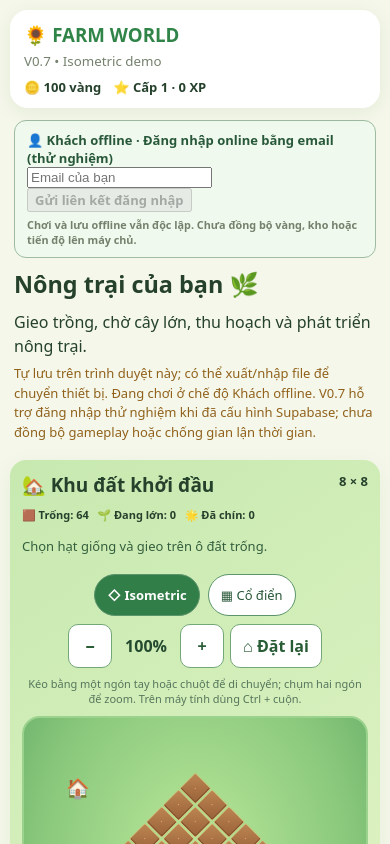
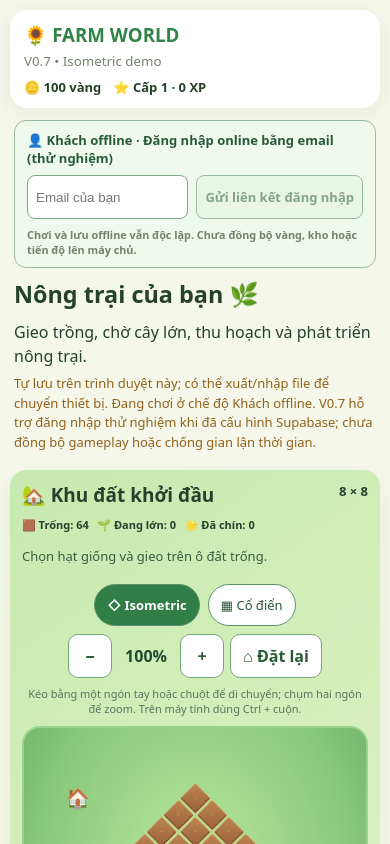
Before and after one commit to tradoanson/farm-world, a Next.js app: page / in a window 390 px wide. Shown: the top 844 px of the page. Built offline with nearby package versions, Linux system fonts and the light colour scheme; no server answers.

Commit message:
V0.7 responsive accessible account controls

```diff
--- a/app/style.css
+++ b/app/style.css
@@ -142,3 +142,10 @@ button{font:inherit}
 /* V0.5 transparent offline account state */
 .account-status{display:block;padding:10px 12px;border:1px solid #9dbca1;border-radius:12px;background:#f0f9ed;font-size:13px;font-weight:650;color:#28583a}
 .account-status a{color:#1c6038;text-decoration:underline;text-underline-offset:2px}
+
+/* V0.7 account */
+.account-actions{display:flex;flex-wrap:wrap;gap:8px;margin:8px 0}
+.account-actions input{min-width:160px;flex:1;min-height:44px;border:1px solid #7caa84;border-radius:8px;padding:8px}
+.account-actions button{min-height:44px;border:1px solid #458357;border-radius:8px;background:#e3f4e3;color:#174d29;padding:8px;cursor:pointer}
+.account-actions button:disabled{opacity:.5;cursor:not-allowed}
+.account-actions button:focus-visible,.account-actions input:focus-visible{outline:3px solid #245d9a}
```
